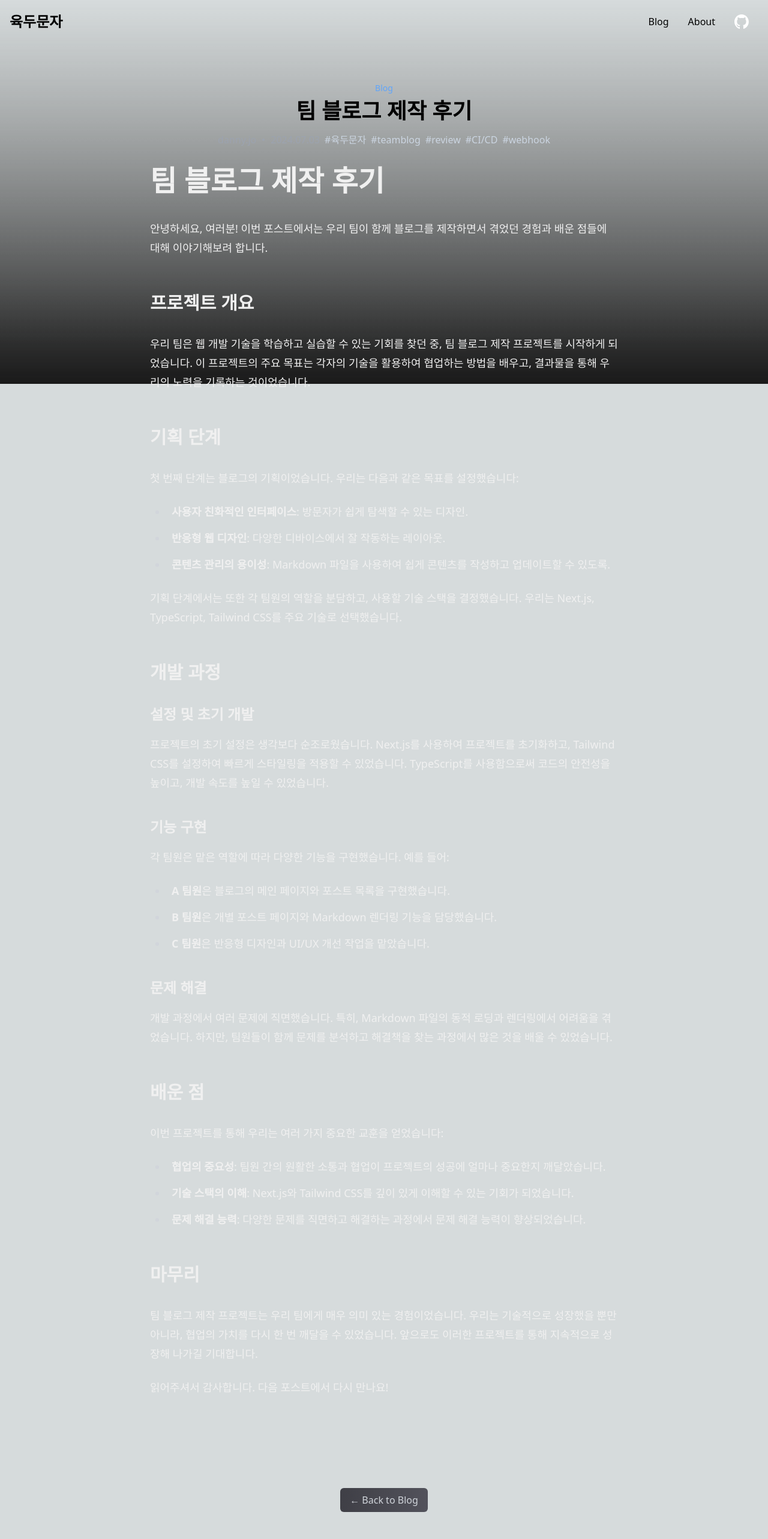
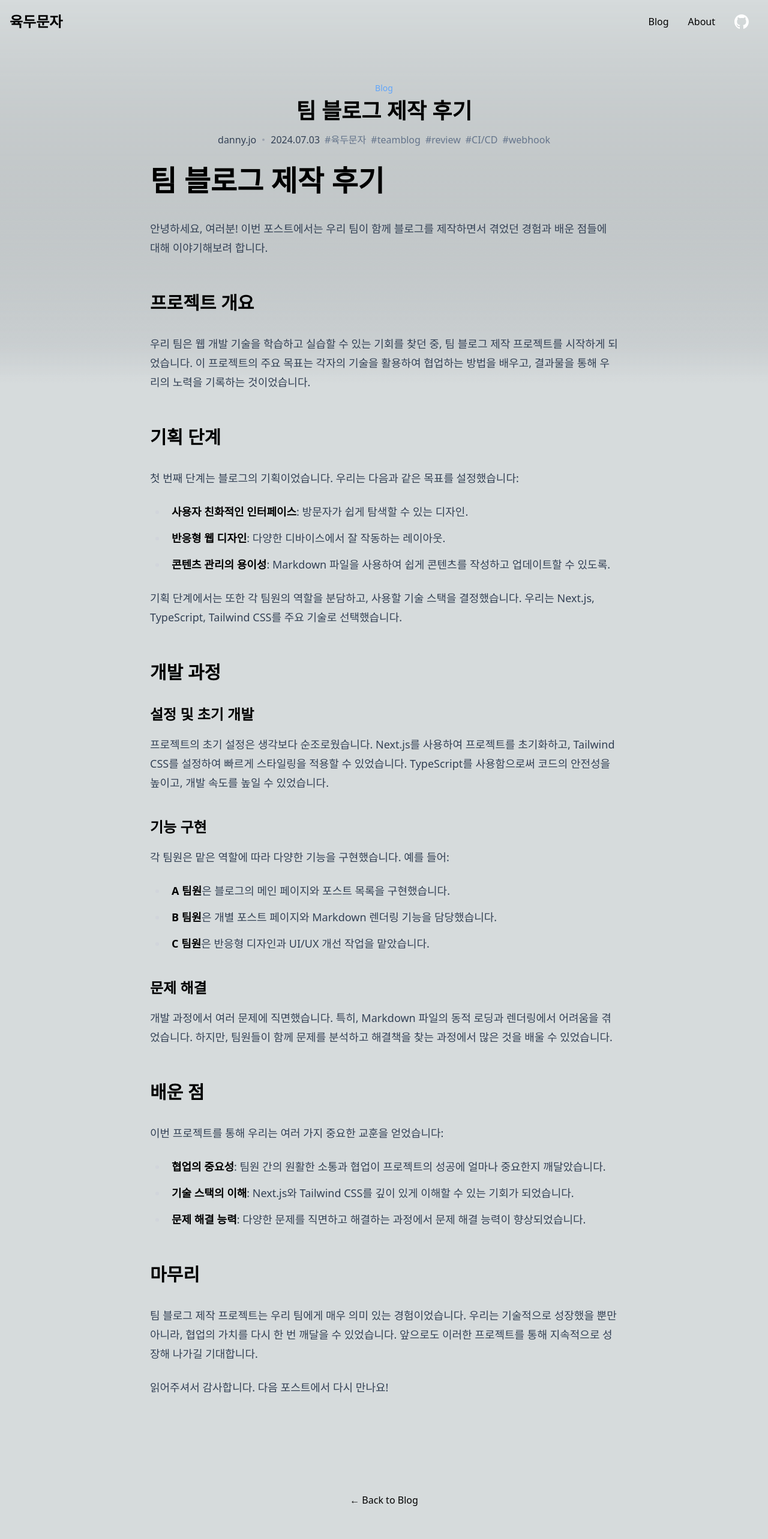
Before and after one commit to ktb6/ktb6-project, a Next.js app: page /posts/2024-07-03-kakao-tech-bootcamp-orientation in a window 1280 px wide. Shown: the top 2566 px of the page at 60% size. Built offline with nearby package versions, Linux system fonts and the light colour scheme.

Commit message:
feat: update dark mode

```diff
--- a/src/components/BackgroundDecoration.tsx
+++ b/src/components/BackgroundDecoration.tsx
@@ -2,7 +2,7 @@ import React from 'react';
 
 const BackgroundDecoration = () => {
   return (
-    <div className="absolute inset-0 w-screen h-[80vh] first-screen-gradient -z-10 mask-gradient" />
+    <div className="absolute inset-0 w-screen h-[80vh] screen-gradient -z-10 mask-gradient" />
   );
 };
 
--- a/src/components/Button.tsx
+++ b/src/components/Button.tsx
@@ -19,9 +19,9 @@ const Button = ({
       className={`px-4 py-2 rounded-md transition-colors duration-300 flex items-center ${
         style == 'default'
           ? selected
-            ? 'bg-gradient-to-r from-zinc-500 to-zinc-400 text-white hover:from-zinc-500 hover:to-zinc-400'
-            : 'bg-gradient-to-r from-zinc-700 to-zinc-600 text-gray-300 hover:from-zinc-600 hover:to-zinc-500'
-          : 'bg-gradient-to-r hover:from-zinc-700 hover:to-zinc-600'
+            ? 'bg-gradient-to-r dark:from-zinc-500 dark:to-zinc-400 dark:text-white hover:from-zinc-500 hover:to-zinc-400'
+            : 'bg-gradient-to-r dark:from-zinc-700 dark:to-zinc-600 dark:text-gray-300 hover:from-zinc-600 hover:to-zinc-500'
+          : 'bg-gradient-to-r hover:from-slate-300 hover:to-slate-400 dark:hover:from-zinc-700 dark:hover:to-zinc-600'
       }`}
       onClick={handleClick}
     >
--- a/src/components/Card.tsx
+++ b/src/components/Card.tsx
@@ -19,7 +19,7 @@ const Card: React.FC<CardProps> = ({ card, view }) => {
   return (
     <Link href={card.link ? card.link : `/posts/${card.slug}`} key={card.slug}>
       <li
-        className={`flex ${isListView ? 'flex-row max-w-[780px] mx-auto items-center' : 'flex-col'} rounded-lg items-start  p-2 sm:p-4 hover:bg-gradient-to-r from-zinc-800 to-zinc-700 w-full h-full`}
+        className={`flex ${isListView ? 'flex-row max-w-[780px] mx-auto items-center' : 'flex-col'} rounded-lg items-start  p-2 sm:p-4 hover:bg-gradient-to-r from-slate-100 to-slate-300 dark:from-zinc-800 dark:to-zinc-700 w-full h-full shadow-xl border dark:border-none`}
       >
         <div
           className={`relative ${isListView ? 'w-1/3 h-auto order-last' : 'w-full order-first'}`}
@@ -44,7 +44,7 @@ const Card: React.FC<CardProps> = ({ card, view }) => {
           {isListView && (
             <p className="mb-2 line-clamp-2">{card.description}</p>
           )}
-          <div className="flex items-center text-slate-400">
+          <div className="flex items-center  text-slate-700 dark:text-slate-400">
             <p>{card.author}</p>
             {card.date && (
               <>
--- a/src/components/PageIntro.tsx
+++ b/src/components/PageIntro.tsx
@@ -9,7 +9,7 @@ const PageIntro = ({ title, description }: Props) => {
       <h1 className="text-2xl sm:text-3xl lg:text-4xl font-bold mb-4">
         {title}
       </h1>
-      <p className="text-md sm:text-lg lg:text-xl text-gray-400 max-w-[920px]">
+      <p className="text-md sm:text-lg lg:text-xl text-slate-700 dark:text-gray-400 max-w-[920px]">
         {description}
       </p>
     </div>
--- a/src/components/PostDetail.tsx
+++ b/src/components/PostDetail.tsx
@@ -21,7 +21,7 @@ const PostDetail = ({ data, content }: Props) => {
         <h1 className="text-2xl sm:text-3xl lg:text-4xl font-bold mb-4">
           {data.title}
         </h1>
-        <div className="text-gray-400 flex items-center justify-center flex-wrap">
+        <div className="text-slate-700 dark:text-gray-400 flex items-center justify-center flex-wrap">
           <Link href={`/author/${data.author}`}>
             <span>{data.author}</span>
           </Link>
@@ -30,7 +30,10 @@ const PostDetail = ({ data, content }: Props) => {
           {data.tags && data.tags.length > 0 && (
             <div className="flex gap-2 ml-2 flex-wrap">
               {data.tags.map((tag: any, index: number) => (
-                <span key={index} className="text-slate-300">
+                <span
+                  key={index}
+                  className="text-slate-500 dark:text-slate-300"
+                >
                   #{tag}
                 </span>
               ))}
@@ -40,7 +43,7 @@ const PostDetail = ({ data, content }: Props) => {
       </div>
 
       <div className="flex flex-col w-full max-w-[780px] items-center justify-center gap-6 md:gap-14 pb-24">
-        <div className="w-full max-w-[780px] prose md:prose-lg text-[#F0F0F0]">
+        <div className="w-full max-w-[780px] prose md:prose-lg text-slate-700 dark:text-[#F0F0F0] custom-typography">
           <ReactMarkdown
             remarkPlugins={[remarkGfm]}
             rehypePlugins={[rehypeRaw]}
--- a/src/components/ProfileCard.tsx
+++ b/src/components/ProfileCard.tsx
@@ -21,18 +21,18 @@ export const ProfileCardList = ({ profile }: ListProps) => {
 export const ProfileCard = ({ member }: Props) => {
   return (
     <Link href={`/author/${member.nickname}`}>
-      <div className="bg-gradient-to-r from-zinc-700 to-zinc-600 shadow-lg rounded-lg p-6 hover-3d">
+      <div className="bg-gradient-to-r from-slate-300 to-slate-400 dark:from-zinc-700 dark:to-zinc-600 shadow-lg rounded-lg p-6 hover-3d">
         <h2 className="text-xl sm:text-2xl font-semibold mb-2">
           {member.role} 개발자
         </h2>
-        <p className="text-gray-300 mb-1">
+        <p className="dark:text-gray-300 mb-1">
           <span className="font-bold">이름:</span> {member.nickname}
         </p>
-        <p className="text-gray-300 mb-1">
+        <p className="dark:text-gray-300 mb-1">
           <span className="font-bold">주요 기술:</span>{' '}
           {member.skills.join(', ')}
         </p>
-        <p className="text-gray-300">
+        <p className="dark:text-gray-300">
           <span className="font-bold">소개:</span> {member.bio}
         </p>
       </div>
--- a/src/components/TitleWrapper.tsx
+++ b/src/components/TitleWrapper.tsx
@@ -13,7 +13,7 @@ export const TitleWrapper = ({ title, description, children }: Props) => {
         {title}
       </h1>
       {description && (
-        <span className="text-md sm:text-lg lg:text-xl text-gray-400">
+        <span className="text-md sm:text-lg lg:text-xl text-slate-700 dark:text-gray-400">
           {description}
         </span>
       )}
--- a/src/styles/globals.css
+++ b/src/styles/globals.css
@@ -25,13 +25,13 @@
     margin: 8px 10px;
   }
 
-  .first-screen-gradient {
+  .screen-gradient {
     background: linear-gradient(
       180deg,
-      rgba(110, 110, 110, 1) 0%,
-      rgba(80, 80, 80, 1) 10%,
-      rgba(25, 25, 25, 1) 90%,
-      rgba(25, 25, 25, 1) 100%
+      rgba(150, 155, 157, 1) 0%,
+      rgba(150, 155, 157, 1) 10%,
+      rgba(200, 205, 207, 1) 90%,
+      rgba(214, 219, 220, 1) 100%
     );
   }
 
@@ -52,6 +52,16 @@
     --background-start-rgb: 25, 25, 25;
     --background-end-rgb: 25, 25, 25;
   }
+
+  .screen-gradient {
+    background: linear-gradient(
+      180deg,
+      rgba(110, 110, 110, 1) 0%,
+      rgba(80, 80, 80, 1) 10%,
+      rgba(25, 25, 25, 1) 90%,
+      rgba(25, 25, 25, 1) 100%
+    );
+  }
 }
 
 body {
@@ -66,3 +76,49 @@ body {
   color: rgb(var(--foreground-rgb));
   background: rgb(var(--background-start-rgb));
 }
+
+@layer components {
+  /* 라이트 모드 스타일 */
+  .custom-typography {
+    @apply prose; /* Tailwind Typography 기본 스타일 적용 */
+  }
+
+  .custom-typography h1,
+  .custom-typography h2,
+  .custom-typography h3,
+  .custom-typography h4,
+  .custom-typography h5,
+  .custom-typography strong,
+  .custom-typography code {
+    color: #000000; /* 라이트 모드에서 텍스트를 검정색으로 설정 */
+  }
+
+  .custom-typography a {
+    color: theme('colors.blue.500'); /* 라이트 모드에서 링크 색상 */
+  }
+
+  .custom-typography a:hover {
+    color: theme('colors.blue.700'); /* 라이트 모드에서 링크 hover 색상 */
+  }
+
+  /* 다크 모드 스타일 */
+  @media (prefers-color-scheme: dark) {
+    .custom-typography h1,
+    .custom-typography h2,
+    .custom-typography h3,
+    .custom-typography h4,
+    .custom-typography h5,
+    .custom-typography strong,
+    .custom-typography code {
+      color: #ffffff; /* 다크 모드에서 텍스트를 흰색으로 설정 */
+    }
+
+    .custom-typography a {
+      color: theme('colors.blue.300'); /* 다크 모드에서 링크 색상 */
+    }
+
+    .custom-typography a:hover {
+      color: theme('colors.blue.500'); /* 다크 모드에서 링크 hover 색상 */
+    }
+  }
+}
--- a/tailwind.config.ts
+++ b/tailwind.config.ts
@@ -6,7 +6,7 @@ const config: Config = {
     './src/components/**/*.{js,ts,jsx,tsx,mdx}',
     './src/app/**/*.{js,ts,jsx,tsx,mdx}',
   ],
-  darkMode: 'class',
+  darkMode: 'class', // class 기반 다크 모드 설정
   theme: {
     extend: {
       backgroundImage: {
@@ -18,30 +18,61 @@ const config: Config = {
         DEFAULT: {
           css: {
             h1: {
-              color: '#F0F0F0', // 제목 색상
+              color: '#000000', // 라이트 모드에서 제목 색상 (검정)
             },
             h2: {
-              color: '#F0F0F0', // 제목 색상
+              color: '#000000',
             },
             h3: {
-              color: '#F0F0F0', // 제목 색상
+              color: '#000000',
             },
             h4: {
-              color: '#F0F0F0', // 제목 색상
+              color: '#000000',
             },
             h5: {
-              color: '#F0F0F0', // 제목 색상
+              color: '#000000',
             },
             strong: {
-              color: '#F0F0F0',
+              color: '#000000',
             },
             code: {
-              color: '#F0F0F0',
+              color: '#000000',
             },
             a: {
               color: theme('colors.blue.500'),
               '&:hover': {
                 color: theme('colors.blue.700'),
+              },
+            },
+          },
+        },
+        dark: {
+          css: {
+            h1: {
+              color: '#FFFFFF', // 다크 모드에서 제목 색상 (흰색)
+            },
+            h2: {
+              color: '#FFFFFF',
+            },
+            h3: {
+              color: '#FFFFFF',
+            },
+            h4: {
+              color: '#FFFFFF',
+            },
+            h5: {
+              color: '#FFFFFF',
+            },
+            strong: {
+              color: '#FFFFFF',
+            },
+            code: {
+              color: '#FFFFFF',
+            },
+            a: {
+              color: theme('colors.blue.300'), // 다크 모드에서 링크 색상
+              '&:hover': {
+                color: theme('colors.blue.500'),
               },
             },
           },
```
Also changed, not shown: src/components/AboutSections.tsx (+6 -3 lines).
